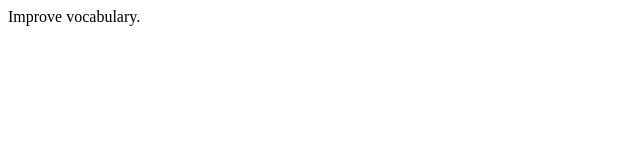
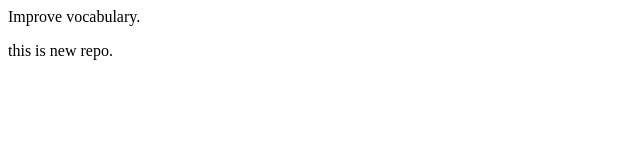
Before and after one commit to kashish-gupta-16/localrepo, a plain HTML site: page index.html in a window 1280 px wide. Shown: the full height of the page, 0-640 px from the left. Drawn offline with Linux system fonts and the light colour scheme.

Commit message:
add new featuree

```diff
--- a/index.html
+++ b/index.html
@@ -1 +1,2 @@
 <p>Improve vocabulary.</p>
+<p>this is new repo.</p>
```
